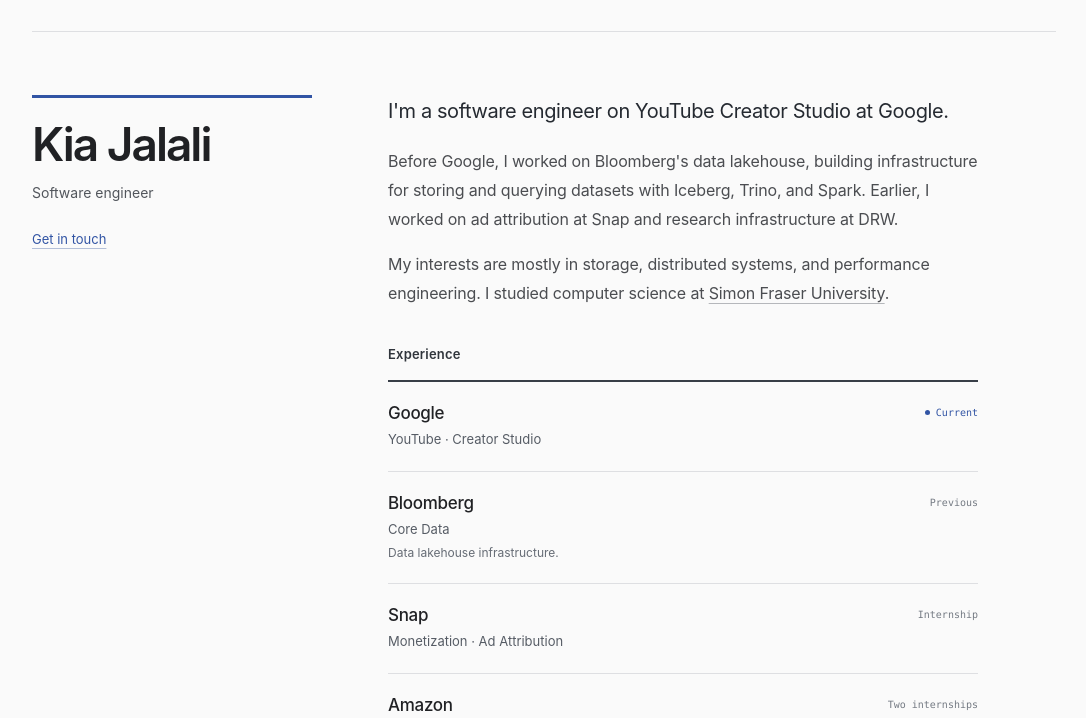
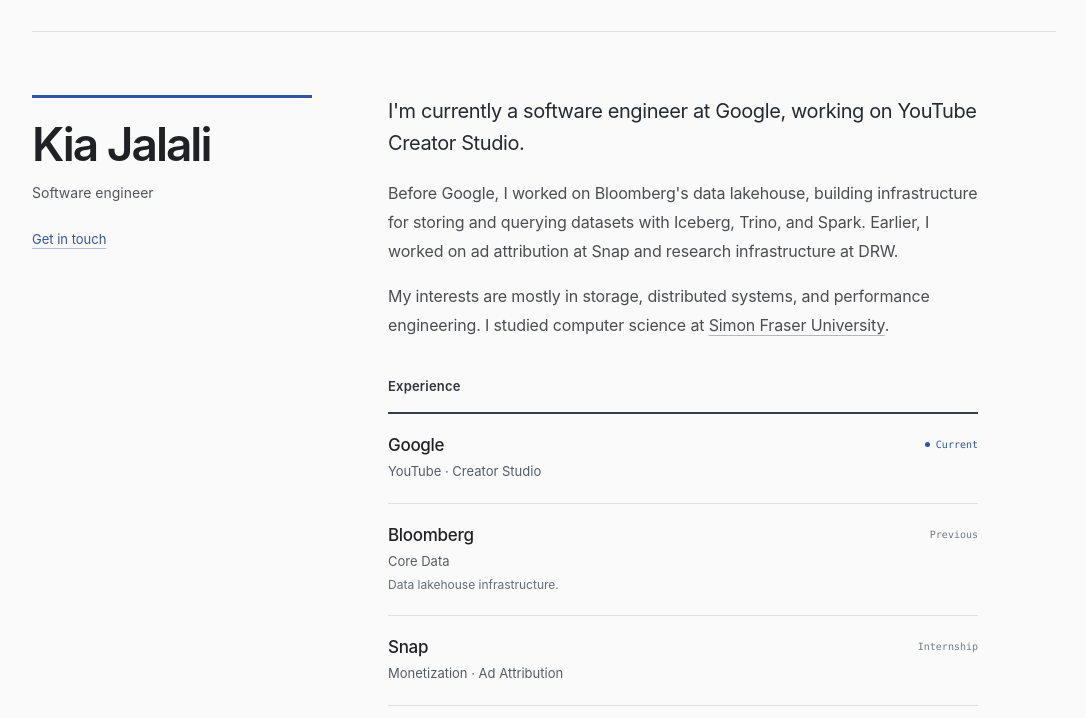
Before and after one commit to KiaJalali/kiajalali.github.io, an Astro site: page / in a window 1280 px wide. Shown: the part 81-799 px from the top of the page, without its empty margins (96-1182 px from the left). Built offline with nearby package versions, Linux system fonts and the light colour scheme; Astro itself is replaced by a stand-in of ours.

Commit message:
Clarify current role in introduction

```diff
--- a/src/pages/index.astro
+++ b/src/pages/index.astro
@@ -18,7 +18,7 @@
     </div>
     <div class="profile-content">
       <section class="intro" aria-label="About">
-        <p>I'm a software engineer on YouTube Creator Studio at Google.</p>
+        <p>I'm currently a software engineer at Google, working on YouTube Creator Studio.</p>
         <p>Before Google, I worked on Bloomberg's data lakehouse, building infrastructure for storing and querying datasets with Iceberg, Trino, and Spark. Earlier, I worked on ad attribution at Snap and research infrastructure at DRW.</p>
         <p>My interests are mostly in storage, distributed systems, and performance engineering. I studied computer science at <a href="https://www.sfu.ca">Simon Fraser University</a>.</p>
       </section>
```
